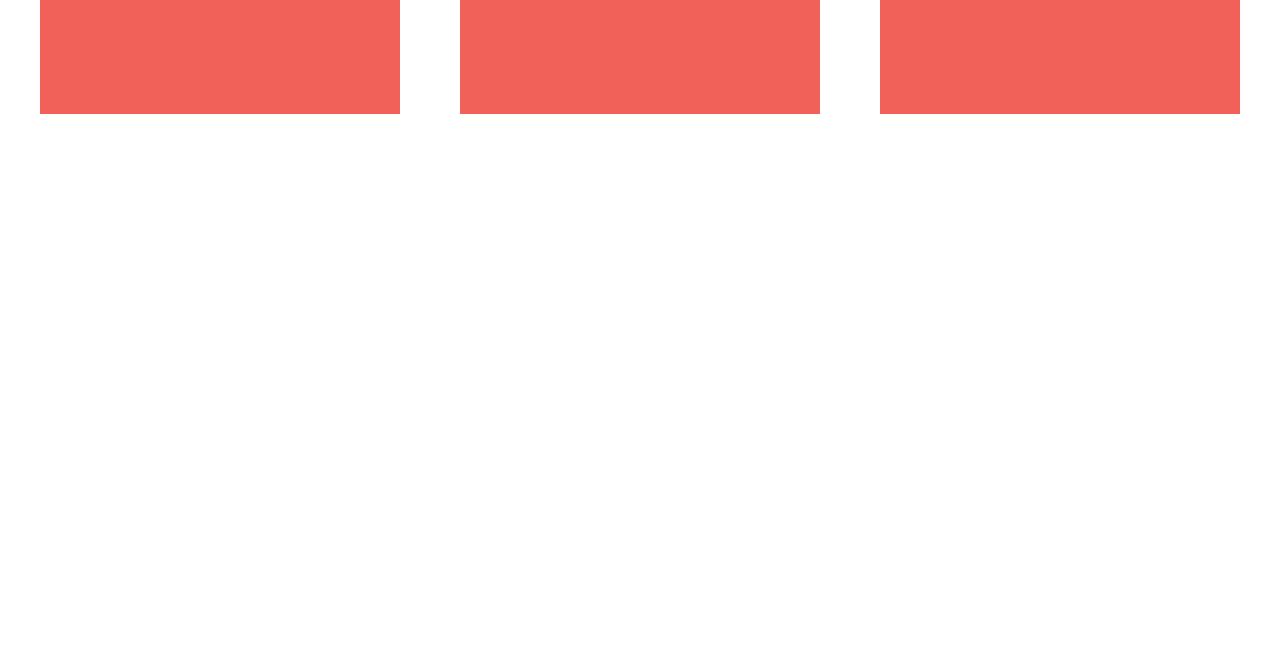
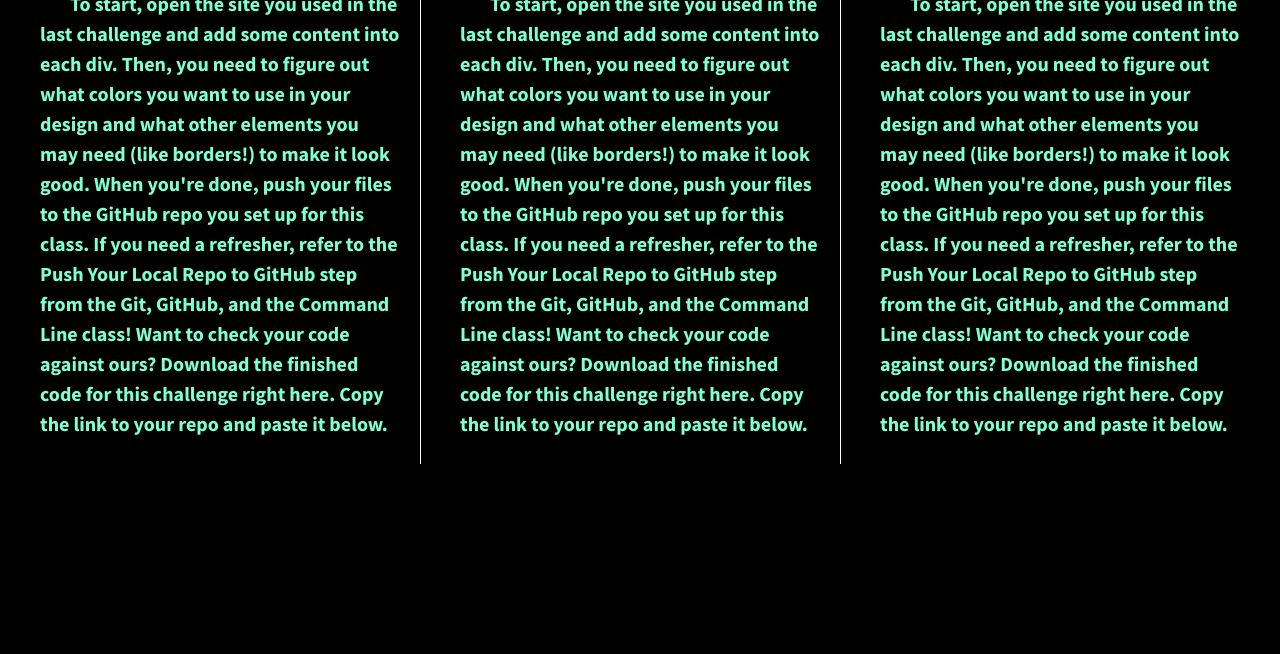
Before and after one commit to kharris05/divs-flexbox-starter, a plain HTML site: page index.html in a window 1280 px wide. Shown: the part 226-880 px from the top of the page. Drawn offline with nearby package versions, Linux system fonts and the light colour scheme.

Commit message:
layout design

```diff
--- a/css/main.css
+++ b/css/main.css
@@ -106,6 +106,7 @@ body {
   padding: 2em;
   font-size: 1.25em;
   height: 100%;
+  background: black;
 }
 
 .wrapper {
@@ -114,22 +115,27 @@ body {
   justify-content: space-between;
   align-items: center;
   font-weight: 700;
+  height: 100%;
+
 }
 
 .div-1, .div-2, .div-3 {
   /*give the divs a width of 30%, add display:flex, set justify-content and align-items to center*/
-  color: #fff;
+  color: aquamarine;
   line-height: 1.5em;
-  font-size: 1.6em;
-  background-color: #f16059;
-  height: 300px;
+  font-size: 1em;
+  height: 500px;
   width: 30%;
   display: flex;
   justify-content: center;
   align-items: center;
+  text-indent: 1.5em;
 }
 
-
+.div-1, .div-2 {
+    border-right: 1px white solid;
+    padding-right: 20px
+}
 
 
 /* ==========================================================================
--- a/index.html
+++ b/index.html
@@ -23,13 +23,25 @@
 
         <section class="wrapper">
             <div class="div-1">
-                Div 1
+                <p>To start, open the site you used in the last challenge and add some content into each div.
+                    Then, you need to figure out what colors you want to use in your design and what other elements you may need (like borders!) to make it look good.
+                    When you're done, push your files to the GitHub repo you set up for this class. If you need a refresher, refer to the Push Your Local Repo to GitHub step from the Git, GitHub, and the Command Line class!
+                    Want to check your code against ours? Download the finished code for this challenge right here.
+                    Copy the link to your repo and paste it below.</p>
             </div>
             <div class="div-2">
-                Div 2
+                <p>To start, open the site you used in the last challenge and add some content into each div.
+                    Then, you need to figure out what colors you want to use in your design and what other elements you may need (like borders!) to make it look good.
+                    When you're done, push your files to the GitHub repo you set up for this class. If you need a refresher, refer to the Push Your Local Repo to GitHub step from the Git, GitHub, and the Command Line class!
+                    Want to check your code against ours? Download the finished code for this challenge right here.
+                    Copy the link to your repo and paste it below.</p>
             </div>
             <div class="div-3">
-                Div 3
+                <p>To start, open the site you used in the last challenge and add some content into each div.
+                    Then, you need to figure out what colors you want to use in your design and what other elements you may need (like borders!) to make it look good.
+                    When you're done, push your files to the GitHub repo you set up for this class. If you need a refresher, refer to the Push Your Local Repo to GitHub step from the Git, GitHub, and the Command Line class!
+                    Want to check your code against ours? Download the finished code for this challenge right here.
+                    Copy the link to your repo and paste it below.</p>
             </div>
         </section>
 
```
